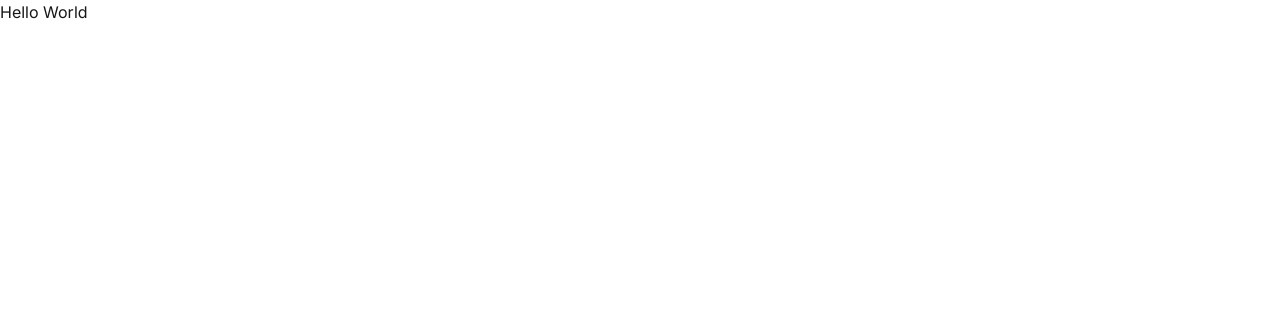
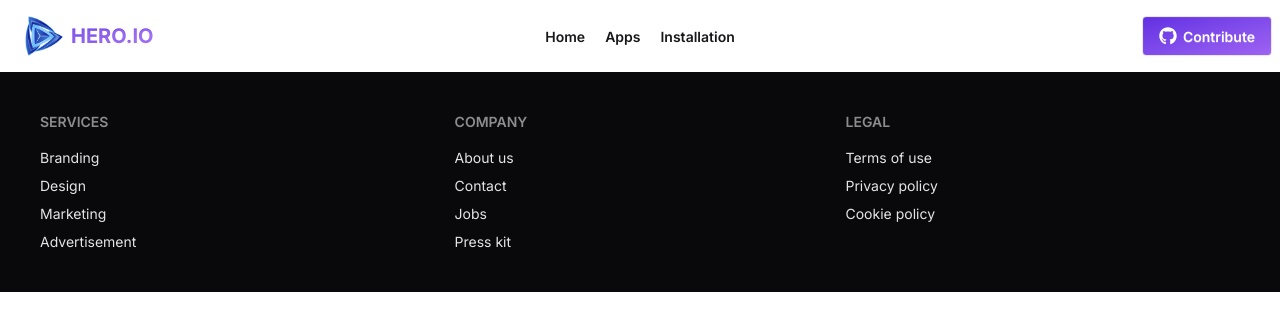
Before and after one commit to web-joyanta/hero.io, a React (Vite) app: page / in a window 1280 px wide. Shown: the top 330 px of the page. Built offline with nearby package versions, Linux system fonts and the light colour scheme.

Commit message:
add responsive navbar and footer sections

```diff
--- a/package.json
+++ b/package.json
@@ -13,6 +13,7 @@
     "@tailwindcss/vite": "^4.2.2",
     "react": "^19.2.4",
     "react-dom": "^19.2.4",
+    "react-icons": "^5.6.0",
     "react-router": "^7.13.2",
     "tailwindcss": "^4.2.2"
   },
--- /dev/null
+++ b/src/components/Footer/Footer.jsx
@@ -0,0 +1,29 @@
+
+const Footer = () => {
+    return (
+        <footer className="footer sm:footer-horizontal bg-neutral text-neutral-content p-10">
+            <nav>
+                <h6 className="footer-title">Services</h6>
+                <a className="link link-hover">Branding</a>
+                <a className="link link-hover">Design</a>
+                <a className="link link-hover">Marketing</a>
+                <a className="link link-hover">Advertisement</a>
+            </nav>
+            <nav>
+                <h6 className="footer-title">Company</h6>
+                <a className="link link-hover">About us</a>
+                <a className="link link-hover">Contact</a>
+                <a className="link link-hover">Jobs</a>
+                <a className="link link-hover">Press kit</a>
+            </nav>
+            <nav>
+                <h6 className="footer-title">Legal</h6>
+                <a className="link link-hover">Terms of use</a>
+                <a className="link link-hover">Privacy policy</a>
+                <a className="link link-hover">Cookie policy</a>
+            </nav>
+        </footer>
+    );
+};
+
+export default Footer;
--- /dev/null
+++ b/src/components/Navbar/Navbar.jsx
@@ -0,0 +1,43 @@
+import { Link, NavLink } from "react-router";
+import logoImg from '../../assets/logo.png'
+import { FaGithub } from "react-icons/fa";
+
+const Navbar = () => {
+    const links = <>
+        <NavLink><li>Home</li></NavLink>
+        <NavLink><li>Apps</li></NavLink>
+        <NavLink><li>Installation</li></NavLink>
+    </>
+    return (
+        <div className="bg-base-100 py-1 shadow-sm">
+            <div className="navbar container mx-auto px-2">
+                <div className="navbar-start">
+                    <div className="dropdown">
+                        <div tabIndex={0} role="button" className="btn btn-ghost lg:hidden">
+                            <svg xmlns="http://www.w3.org/2000/svg" className="h-5 w-5" fill="none" viewBox="0 0 24 24" stroke="currentColor"> <path strokeLinecap="round" strokeLinejoin="round" strokeWidth="2" d="M4 6h16M4 12h8m-8 6h16" /> </svg>
+                        </div>
+                        <ul
+                            tabIndex="-1"
+                            className="menu menu-sm dropdown-content bg-base-100 rounded-box z-1 mt-3 w-52 p-2 shadow font-semibold space-y-3">
+                            {links}
+                        </ul>
+                    </div>
+                    <Link className="btn btn-ghost text-xl">
+                        <img className="w-10" src={logoImg} alt="Logo" />
+                        <span className="bg-linear-to-br from-[#632EE3] to-[#9F62F2] bg-clip-text text-transparent font-bold">HERO.IO</span>
+                    </Link>
+                </div>
+                <div className="navbar-center hidden lg:flex">
+                    <ul className="menu menu-horizontal px-1 font-semibold space-x-5">
+                        {links}
+                    </ul>
+                </div>
+                <div className="navbar-end">
+                    <button className="btn bg-linear-to-br from-[#632EE3] to-[#9F62F2] text-white"><FaGithub className="text-lg" /> Contribute</button>
+                </div>
+            </div>
+        </div>
+    );
+};
+
+export default Navbar;
--- a/src/index.css
+++ b/src/index.css
@@ -6,3 +6,9 @@
 * {
   font-family: "Inter", sans-serif;
 }
+
+.main-container {
+  width: 1536px;
+  padding: 10px;
+  margin: auto;
+}
--- /dev/null
+++ b/src/layouts/MainLayout.jsx
@@ -0,0 +1,14 @@
+import React from 'react'
+import Navbar from '../components/Navbar/Navbar'
+import { Outlet } from 'react-router'
+import Footer from '../components/Footer/Footer'
+
+export const MainLayout = () => {
+    return (
+        <>
+            <Navbar />
+            <Outlet />
+            <Footer />
+        </>
+    )
+}
--- a/src/routes/routes.jsx
+++ b/src/routes/routes.jsx
@@ -1,8 +1,9 @@
 import { createBrowserRouter } from "react-router";
+import { MainLayout } from "../layouts/MainLayout";
 
 export const router = createBrowserRouter([
   {
     path: "/",
-    element: <div>Hello World</div>,
+    Component: MainLayout,
   },
 ]);
```
Also changed, not shown: 1 other file (tests, documents, lock files or other folders).
